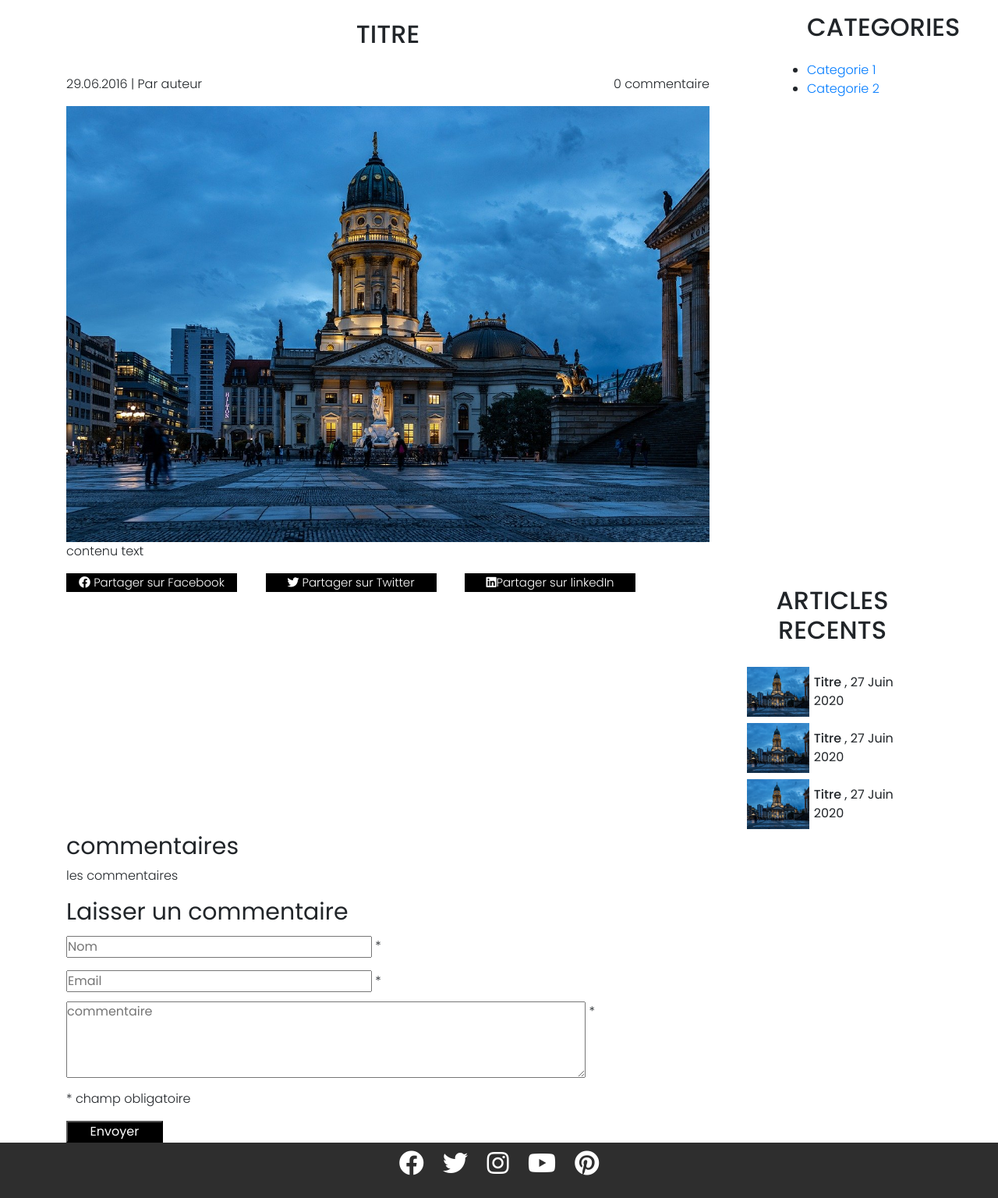
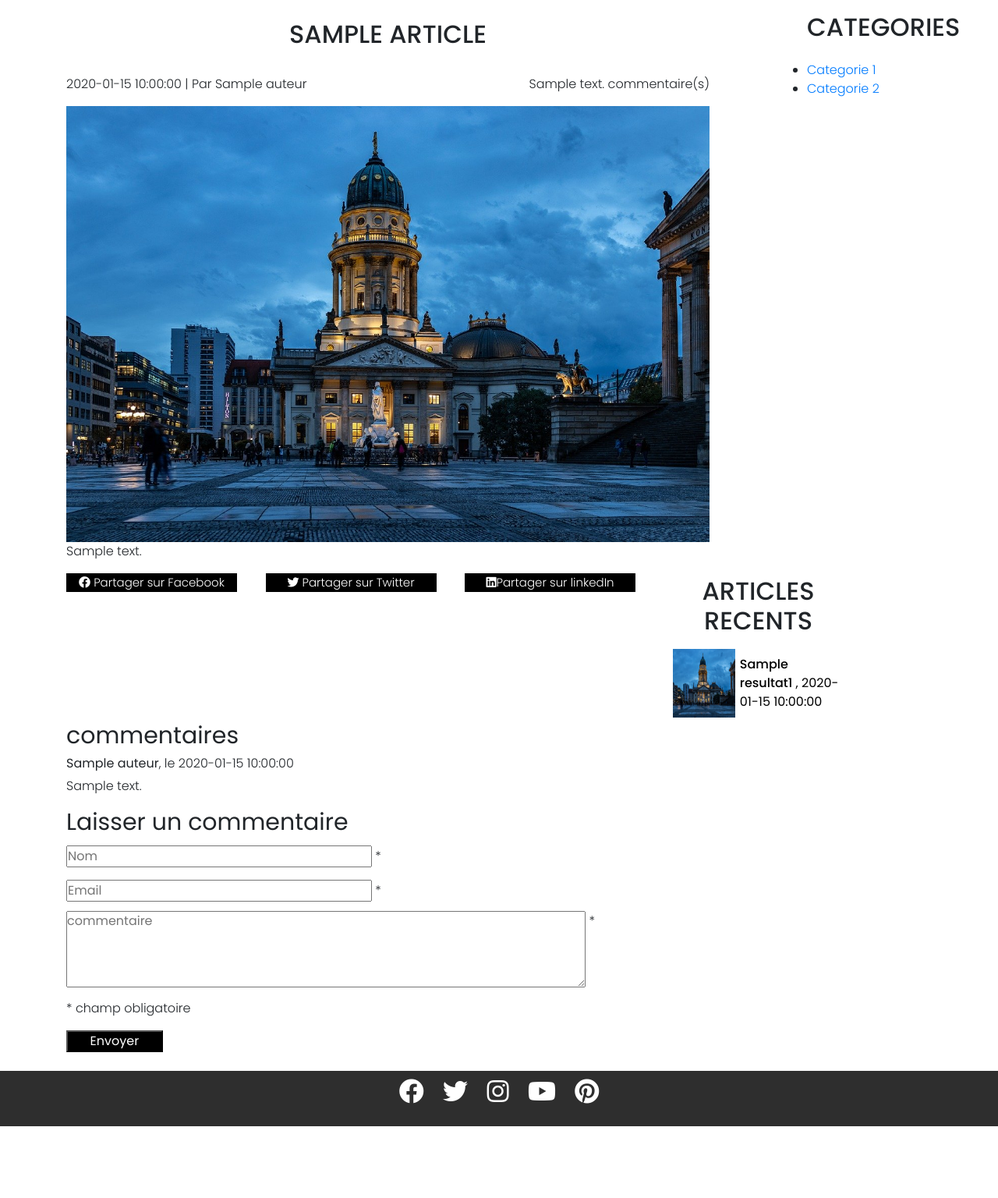
Before and after one commit to Kyse7535/Blog, a PHP site: template Vue/article.php in a window 1280 px wide. Shown: the part 172-1708 px from the top of the page at 78% size. After the commit the page ends 1616 px from the top, so only its background shows below. Run offline with PHP 8.4, Linux system fonts and the light colour scheme; the template is opened without the code that fills it: most values are stand-ins (such as "Sample title", 1, 10 or a date in 2020); some libraries are stand-ins or nearby versions.

Commit message:
premier blog

```diff
--- a/Vue/accueil.php
+++ b/Vue/accueil.php
@@ -1,5 +1,5 @@
 <!DOCTYPE html>
-<html lang="fr">
+<html lang="en">
 
 <head>
     <meta charset="UTF-8">
@@ -65,7 +65,7 @@
                 </div>
             </div>
             <div class="row">
-                <div class="col-12 col-md-4 py-1 latest_article">
+                <div class="col-12 col-md-4 py-1">
                     <h2 class="text-center py-3">Articles recents</h2>
                     <div class="latest_article_list">
                         <?php
--- a/Vue/article.php
+++ b/Vue/article.php
@@ -16,9 +16,9 @@
     <link
         href="https://fonts.googleapis.com/css2?family=Poppins:ital,wght@0,300;0,400;0,500;0,600;1,200;1,300;1,400;1,500;1,600&display=swap"
         rel="stylesheet">
-    <link rel="stylesheet" href="CSS/index.css">
-    <link rel="stylesheet" href="CSS/blog.css">
-    <link rel="stylesheet" href="CSS/article.css">
+    <link rel="stylesheet" href="Vue/CSS/index.css">
+    <link rel="stylesheet" href="Vue/CSS/blog.css">
+    <link rel="stylesheet" href="Vue/CSS/article.css">
 </head>
 
 <body>
@@ -27,14 +27,14 @@
         <div class="container">
             <div class="row">
                 <div class="col-9 text-right">
-                    <h2>Titre</h2>
+                    <h2><?= $article['titre'] ?></h2>
                     <div class="date_auteur">
-                        <p>29.06.2016 | Par auteur</p>
-                        <p>0 commentaire</p>
+                        <p><?= $article['date_creation'] ?> | Par <?= $article['auteur'] ?></p>
+                        <p><?= $nbcomment ?> commentaire(s)</p>
                     </div>
                     <figure>
-                        <img src="CSS/blue-hour.jpg" alt="" class="img-fluid">
-                        <figcaption>contenu text</figcaption>
+                        <img src="Vue/CSS/blue-hour.jpg" alt="" class="img-fluid">
+                        <figcaption><?= $article['contenu'] ?></figcaption>
                     </figure>
                 </div>
                 <div class="col-2 offset-md-1">
@@ -57,49 +57,51 @@
                         </li>
                     </ul>
                 </div>
-                <div class="col-3 offset-md-1">
-                    <h2 class="text-center py-3">Articles recents</h2>
+                <div class="col-3">
+                    <h2 class="text-center py-1">Articles recents</h2>
                     <div class="latest_article_list">
+                        <?php
+
+                        while ($donnees = $resultat1->fetch()) {
+                        ?>
                         <div class="item">
-                            <figure class="py-1">
-                                <img class="img-fluid" src="./CSS/blue-hour.jpg" alt="article">
-                                <figcaption class="py-2">
-                                    <b>Titre</b> , 27 Juin 2020
+                            <figure>
+                                <img class="img-fluid" src="Vue/CSS/blue-hour.jpg" alt="article">
+                                <figcaption class="py-2"><a
+                                        href="index.php?action=article&Id=<?= $donnees['Id_billet']; ?>">
+                                        <b><?= $donnees['titre']; ?></b> , <?= $donnees['date_creation']; ?>
+                                    </a>
+
                                 </figcaption>
                             </figure>
                         </div>
-                        <div class="item">
-                            <figure class="py-1">
-                                <img class="img-fluid" src="./CSS/blue-hour.jpg" alt="article">
-                                <figcaption class="py-2">
-                                    <b>Titre</b> , 27 Juin 2020
-                                </figcaption>
-                            </figure>
-                        </div>
-                        <div class="item">
-                            <figure class="py-1">
-                                <img class="img-fluid" src="./CSS/blue-hour.jpg" alt="article">
-                                <figcaption class="py-2">
-                                    <b>Titre</b> , 27 Juin 2020
-                                </figcaption>
-                            </figure>
-                        </div>
+                        <?php
+                        }
+                        ?>
                     </div>
                 </div>
                 <div class="col-8">
                     <h3>commentaires</h3>
                     <div class="commentaire">
-                        <p>les commentaires</p>
+                        <?php while ($comment = $commentaires->fetch()) {
+                            $Id_billet = $comment['Id_billet'];
+                        ?>
+
+                        <h6><b><?= $comment['auteur'] ?></b>, le <?= $comment['date_creation'] ?></h6>
+                        <p><?= $comment['commentaire'] ?></p>
+                        <?php
+                        } ?>
+
                     </div>
                 </div>
                 <div class="col-4"></div>
-                <div class="col-9">
+                <div class="col-9 mb-4">
                     <h3>Laisser un commentaire</h3>
-                    <form action="article.post.html" method="POST">
-                        <label for=""><input type="text" placeholder="Nom" name="nom"> *</label>
+                    <form action="index.php?action=post&Id=<?= $Id_billet ?>" method="POST">
+                        <label for=""><input type="text" placeholder="Nom" name="nom" required> *</label>
                         <label for=""><input type="text" placeholder="Email" name="email"> *</label>
-                        <label class="text" for=""><textarea name="" id="" cols="30" rows="4"
-                                placeholder="commentaire"></textarea>
+                        <label class="text" for=""><textarea name="comment" id="" cols="30" rows="4"
+                                placeholder="commentaire" required></textarea>
                             <span>*</span></label><br>
                         <p>* champ obligatoire</p>
 
--- a/Vue/blog.php
+++ b/Vue/blog.php
@@ -39,7 +39,7 @@
                         <img src="Vue/CSS/blue-hour.jpg" alt="" class="img-fluid">
                         <figcaption><?= _50_premier_mot($article['contenu']) ?></figcaption>
                     </figure>
-                    <a href="index?action=article&Id=<?= $article['Id_billet'] ?>">Lire la suite</a>
+                    <a href="index.php?action=article&Id=<?= $article['Id_billet'] ?>">Lire la suite</a>
                 </div>
                 <?php
                 }
--- a/Vue/contact.php
+++ b/Vue/contact.php
@@ -17,7 +17,7 @@
         href="https://fonts.googleapis.com/css2?family=Poppins:ital,wght@0,300;0,400;0,500;0,600;1,200;1,300;1,400;1,500;1,600&display=swap"
         rel="stylesheet">
     <link rel="stylesheet" href="Vue/CSS/index.css">
-    <link rel="stylesheet" href="/Vue/CSS/contact.css">
+    <link rel="stylesheet" href="Vue/CSS/contact.css">
 </head>
 
 <body>
--- a/index.php
+++ b/index.php
@@ -20,7 +20,7 @@ try {
                         $auteur = htmlspecialchars($_POST['nom']);
                         $comment = htmlspecialchars($_POST['comment']);
                         $Id_billet = intval(htmlspecialchars($_GET['Id']));
-                        CtlSetComment($auteur, $comment, $Id_billet, $GLOBALS['base']);
+                        CtlSetComment($auteur, $comment, $Id_billet);
                         CtlArticle($Id_billet);
                     }
                 }
```
Also changed, not shown: Controller/controller.php (+4 -6 lines), Modele/modele.php (+6 -7 lines), Vue/CSS/contact.css (+6 -7 lines), Vue/a_propos.php (added, +14 -0 lines).
